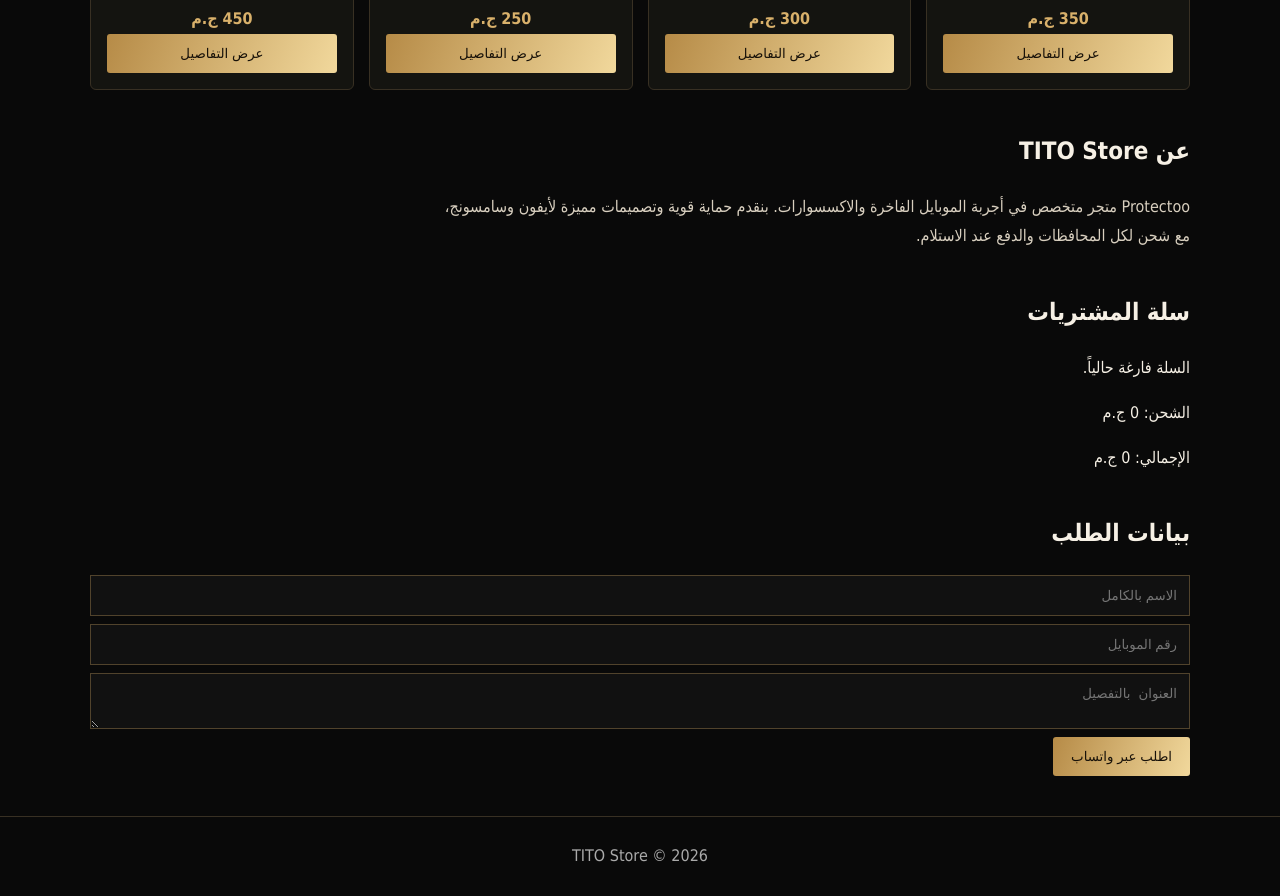
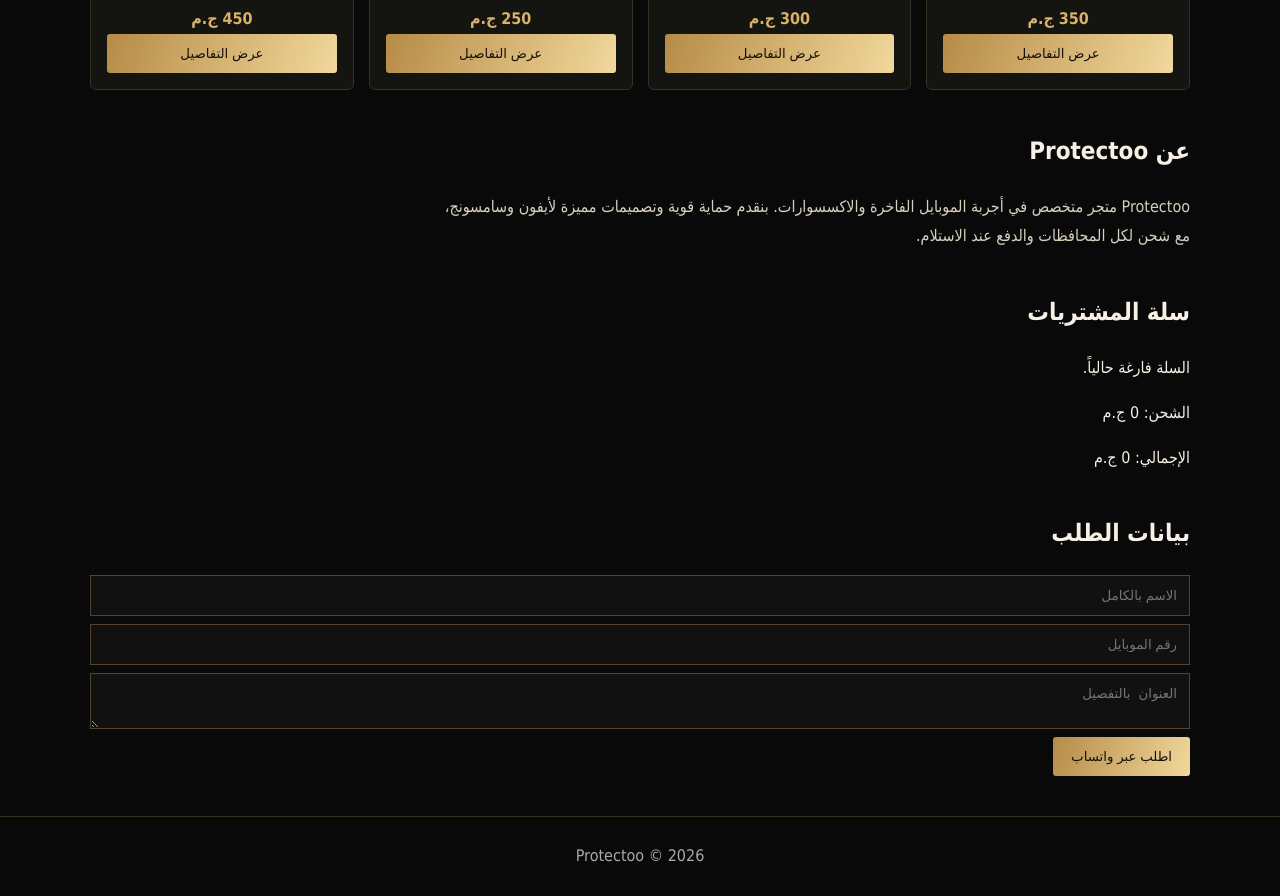
Before and after one commit to Sh3aaban/TITO-Store, a plain HTML site: page index.html in a window 1280 px wide. Shown: the part 1288-2184 px from the top of the page. Drawn offline with Linux system fonts and the light colour scheme.

Commit message:
Update index.html

```diff
--- a/index.html
+++ b/index.html
@@ -45,7 +45,7 @@
     </section>
 
     <section id="about">
-      <h2>عن TITO Store</h2>
+      <h2>عن Protectoo</h2>
       <p>Protectoo متجر متخصص في أجربة الموبايل الفاخرة والاكسسوارات. بنقدم حماية قوية وتصميمات مميزة لأيفون وسامسونج، مع شحن لكل المحافظات والدفع عند الاستلام.</p>
     </section>
   </div>
@@ -73,7 +73,7 @@
     </form>
   </section>
 </main>
-<footer>TITO Store © 2026</footer>
+<footer>Protectoo © 2026</footer>
 
 <!-- صفحة المنتج -->
 <div id="modal" class="modal" hidden>
```
